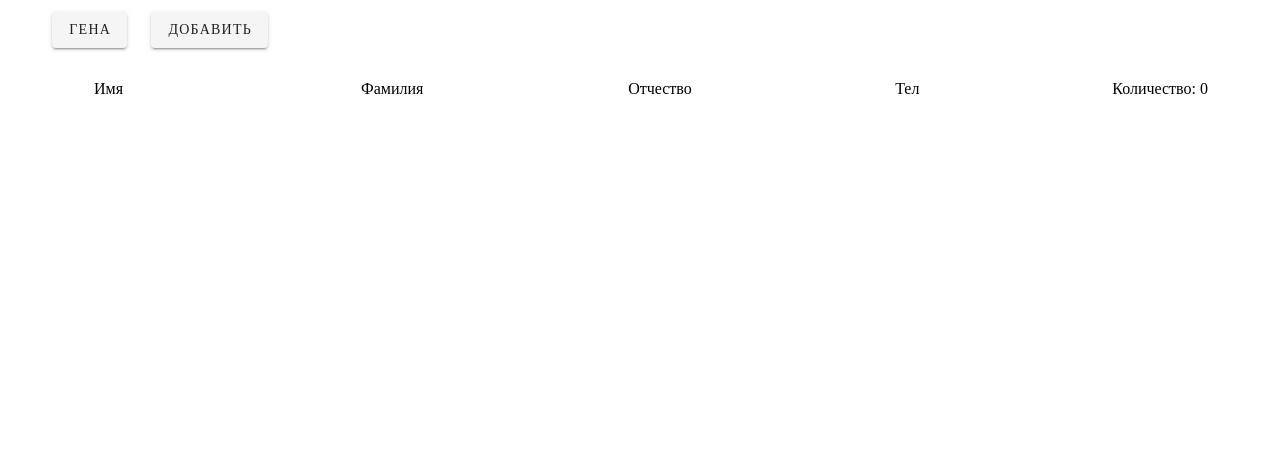
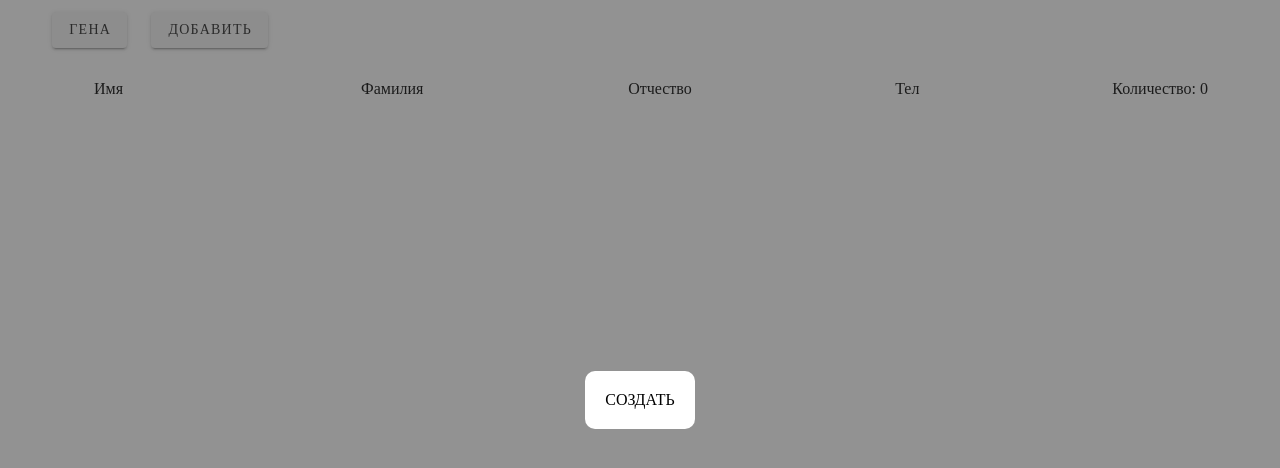
Before and after one commit to ZubeckY/contacts-rework, a Nuxt app: page / in a window 1280 px wide. Both pictures are taken after a click on the button "ДОБАВИТЬ". Shown: the top 468 px of the page. Built offline with nearby package versions, Linux system fonts and the light colour scheme.

Commit message:
мы с вами свяжемся 2

```diff
--- a/components/askDeleteItem.vue
+++ b/components/askDeleteItem.vue
@@ -1,6 +1,6 @@
 <template>
   <div>
-
+    УДАЛИТЬ
   </div>
 </template>
 <script lang="ts">
@@ -12,6 +12,5 @@ export default class AskDeleteItem extends Vue {
 }
 </script>
 
-<style scoped>
-
+<style>
 </style>
--- a/components/createItem.vue
+++ b/components/createItem.vue
@@ -1,6 +1,6 @@
 <template>
   <div>
-
+    СОЗДАТЬ
   </div>
 </template>
 <script lang="ts">
@@ -12,6 +12,5 @@ export default class CreateItem extends Vue {
 }
 </script>
 
-<style scoped>
-
+<style>
 </style>
--- a/components/editItem.vue
+++ b/components/editItem.vue
@@ -1,6 +1,6 @@
 <template>
   <div>
-
+    РЕДАКТИРОВАТЬ
   </div>
 </template>
 <script lang="ts">
@@ -12,6 +12,5 @@ export default class EditItem extends Vue {
 }
 </script>
 
-<style scoped>
-
+<style>
 </style>
--- a/pages/index.vue
+++ b/pages/index.vue
@@ -6,7 +6,7 @@
           <v-btn elevation="7" @click="generate">{{ Contacts.length ? 'ЕЩЁ ГЕНЫ' : 'ГЕНА'}}</v-btn>
         </v-col>
         <v-col class="col-auto">
-          <v-btn elevation="7">Добавить</v-btn>
+          <v-btn elevation="7" @click="CreateNewElem">Добавить</v-btn>
         </v-col>
       </v-row>
       <header>
@@ -34,19 +34,19 @@
       v-show="dialog"
       @closeDialog='closeDialog'
     >
-      <div v-if="">
+      <div v-if="condition == 'create'">
         <create-item
           :contact="contact"
           @closeDialog='closeDialog'
         />
       </div>
-      <div v-else-if="">
+      <div v-else-if="condition == 'edit'">
         <edit-item
           :contact="contact"
           @closeDialog='closeDialog'
         />
       </div>
-      <div v-else-if="">
+      <div v-else-if="condition == 'ask'">
         <ask-delete-item
           :contact="contact"
           @closeDialog='closeDialog'
@@ -63,6 +63,7 @@
         <span class="message-text">
           {{AlertValue}}
         </span>
+
       </v-alert>
     </div>
   </div>
@@ -78,9 +79,10 @@ import EditItem from "~/components/editItem.vue";
   components: {EditItem, AskDeleteItem, CreateItem, NewDialog, ContactItem}
 })
 export default class Index extends Vue {
-  private length:number = 10            //Количество геренации
+  private length:number = 10            // Количество геренации
+  private condition:string = ''         // Что будет выводить диалог
 
-  private Names:any =   [
+  private Names:any    =   [
     'Имя 0',
     'Имя 1',
     'Имя 2',
@@ -92,7 +94,7 @@ export default class Index extends Vue {
     'Имя 8',
     'Имя 9'
   ]
-  private SNames:any =  [
+  private SNames:any   =   [
     'Фамилия 0',
     'Фамилия 1',
     'Фамилия 2',
@@ -104,7 +106,7 @@ export default class Index extends Vue {
     'Фамилия 8',
     'Фамилия 9',
   ]
-  private Patr:any =    [
+  private Patr:any     =   [
     'Отчество 0',
     'Отчество 1',
     'Отчество 2',
@@ -117,8 +119,8 @@ export default class Index extends Vue {
     'Отчество 9',
   ]
 
-  private Contacts:any= []
-  private contact:any = {}
+  private Contacts:any =   []
+  private contact:any  =   {}
 
   //ALERTS
   private AlertOK:boolean = false
@@ -140,7 +142,7 @@ export default class Index extends Vue {
 
   generate () {
     for (let i = 0; i < this.length; i++) {
-      let getRandom = (min, max) => {return Math.floor(Math.random() * (max-min) + min)}
+      let getRandom = (min:any, max:any) => {return Math.floor(Math.random() * (max-min) + min)}
       let index = getRandom (0, this.length)
 
       let nam:any = this.Names[index]
@@ -157,12 +159,19 @@ export default class Index extends Vue {
     }
   }
 
-  AskDeleteItem (item) {
+  CreateNewElem () {
+    this.condition = 'create'
+    this.dialog = true
+  }
+  AskDeleteItem (item:any) {
     this.contact = item;
+    this.condition = 'ask'
+    this.dialog = true
   }
-
-  ShowEditWindow (item) {
+  ShowEditWindow (item:any) {
     this.contact = item;
+    this.condition = 'edit'
+    this.dialog = true;
   }
   closeDialog () {
     this.dialog = false;
@@ -185,7 +194,7 @@ export default class Index extends Vue {
 }
 /* кнопки */
 .na {
-  position: absolute; top: 40px;left: 25px; width: 68px; height: 75px; background: #fff;border: 1px solid #e5e5e5; z-index: 1000000 !important;
+  position: absolute; top: 40px;left: 25px; width: 68px; height: 75px; background: #fff; border: 1px solid #e5e5e5; z-index: 1000000 !important;
 }
 .alert-wrapper {
   position: fixed; width: 300px; bottom: 10px; right: 10px;;
```
